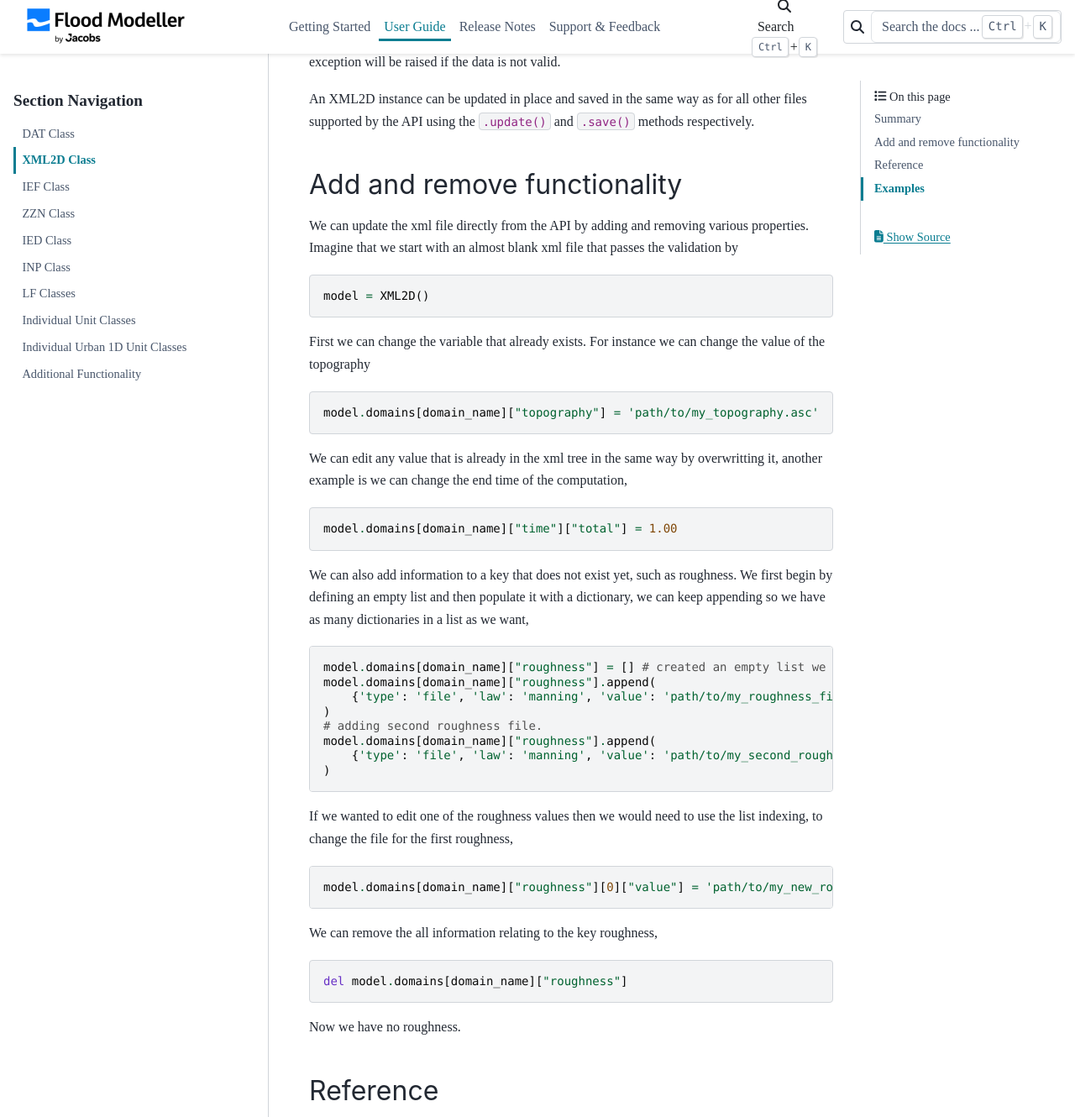
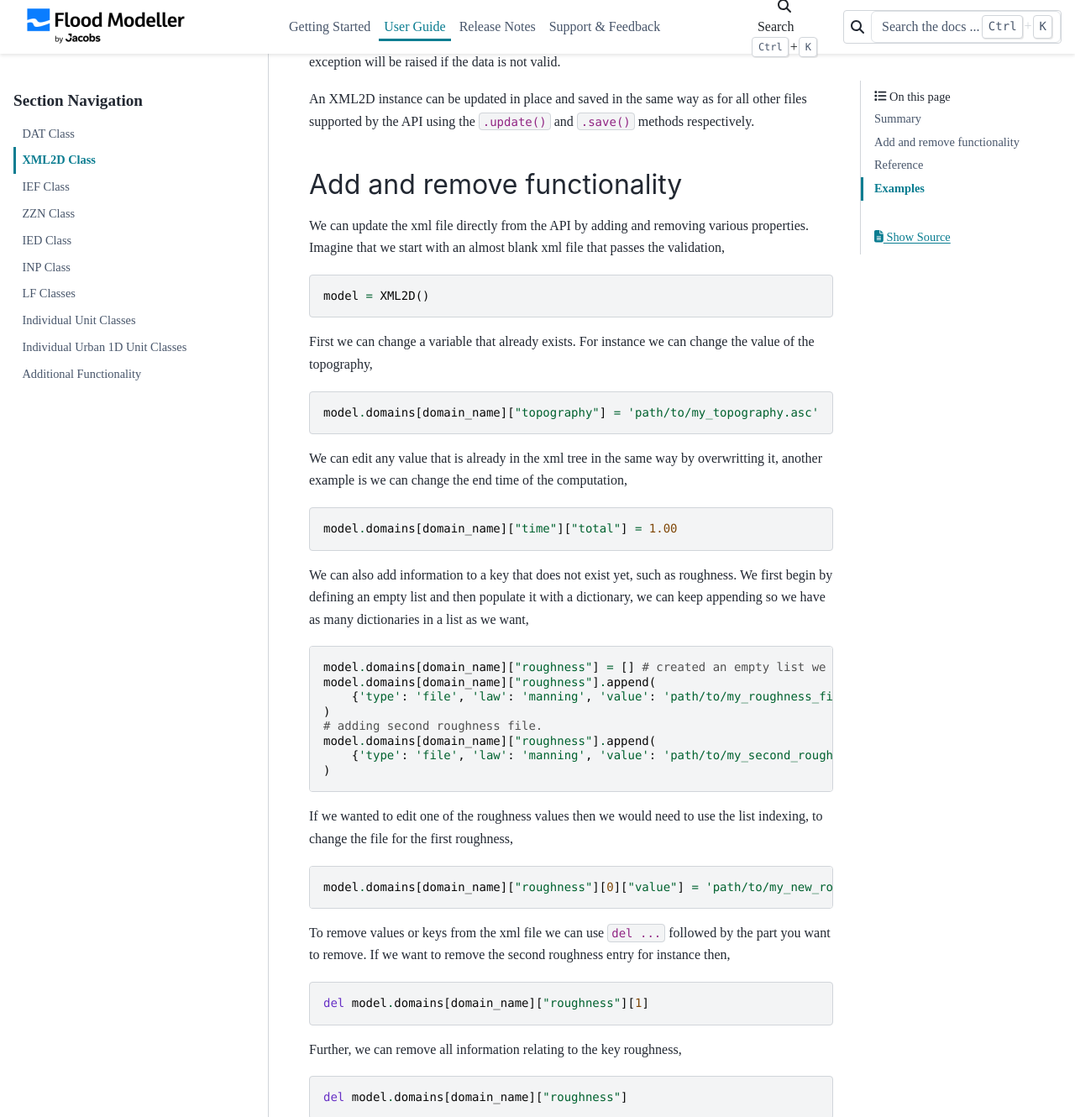
Before and after one commit to People-Places-Solutions/floodmodeller-api, a Sphinx documentation site: the page built from docs/source/user_guide/xml2d.rst, in a window 1280 px wide and 1400 px high, scrolled down 2762 px, cut to the strip 0-1330 px from the top of the window. Shown: the whole strip at 84% size. Built offline with Sphinx 7.4.7 and the PyData theme 0.15.4, drawn with Linux system fonts in a browser that asks for light colours; some web fonts are replaced.

Commit message:
corrects typos and includes extra example

```diff
--- a/docs/source/user_guide/xml2d.rst
+++ b/docs/source/user_guide/xml2d.rst
@@ -176,13 +176,20 @@
 
     model.domains[domain_name]["roughness"][0]["value"] = 'path/to/my_new_roughness_file.shp'
 
-We can remove the all information relating to the key roughness,
+To remove values or keys from the xml file we can use ``del ...`` followed by the part you want to
+remove. If we want to remove the second roughness entry for instance then,
+
+.. code:: python
+
+    del model.domains[domain_name]["roughness"][1]
+
+Further, we can remove all information relating to the key roughness,
 
 .. code:: python
 
     del model.domains[domain_name]["roughness"]
 
-Now we have no roughness.
+
 
 Reference
 --------------
```
Also changed, not shown: other parts of docs/source/user_guide/xml2d.rst (+3 -3 lines).
